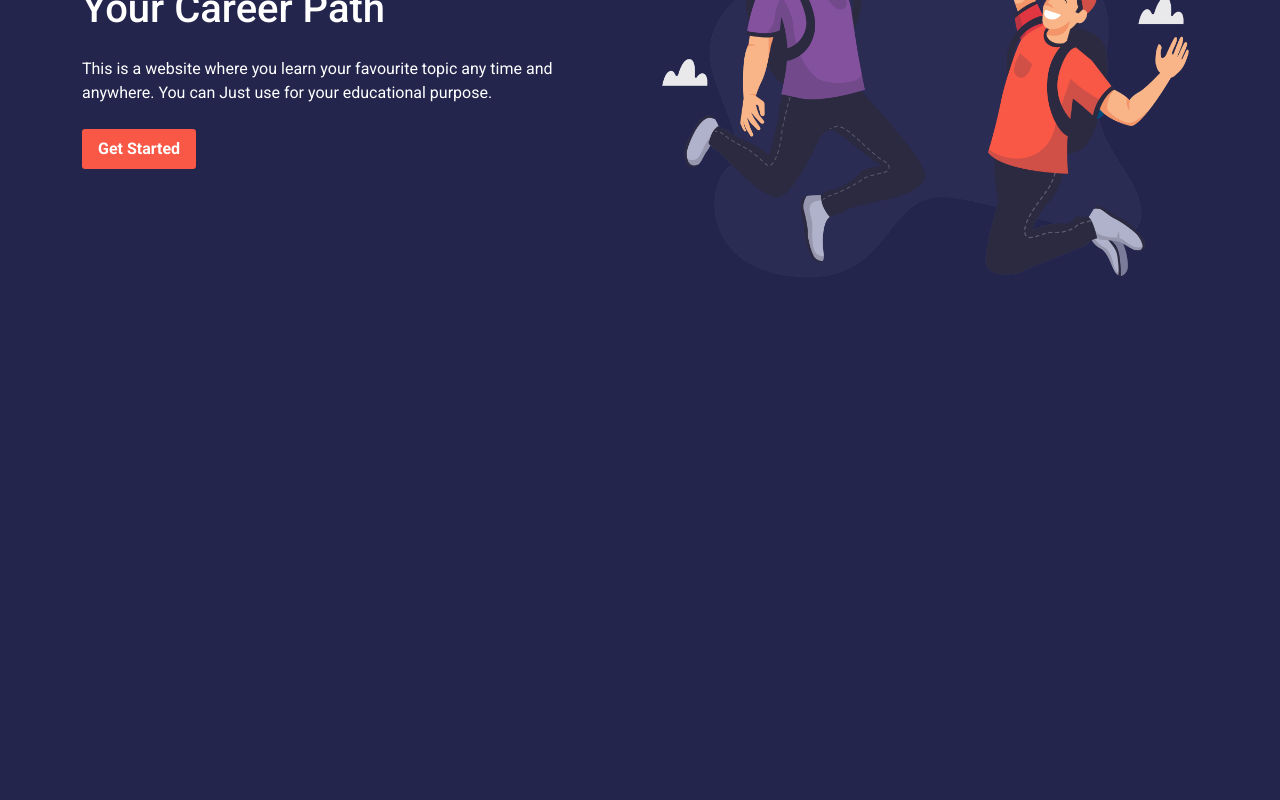
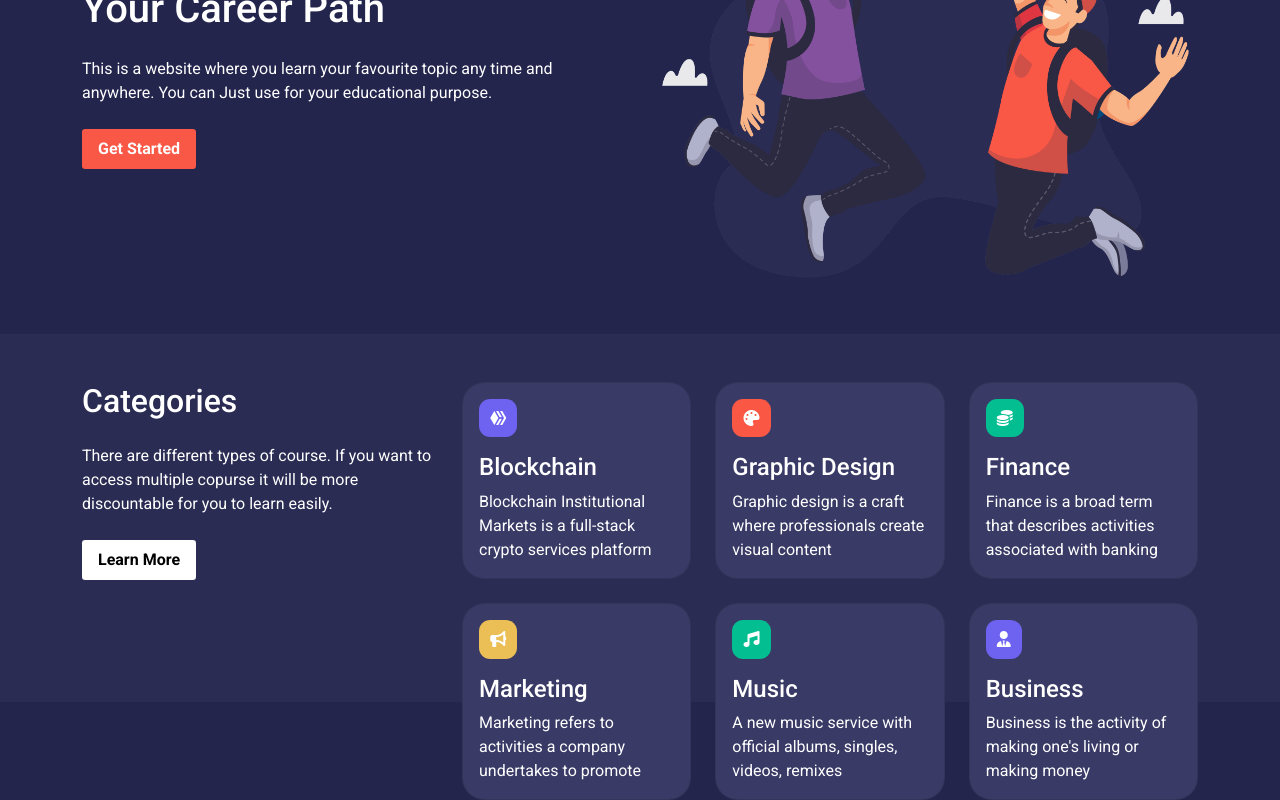
Before and after one commit to fazlerabbytalukder/e-courses, a React (Create React App) app: page /home in a window 1280 px wide. Shown: the part 285-1085 px from the top of the page. Before the commit the page ends 800 px from the top, so only its background shows below. Built offline with nearby package versions, Linux system fonts and the light colour scheme.

Commit message:
categories complete

```diff
--- a/src/components/Banner/Banner.js
+++ b/src/components/Banner/Banner.js
@@ -6,12 +6,12 @@ const Banner = () => {
     return (
         <div className='container'>
             <div className="row d-flex justify-content-center align-items-center">
-                <div className="col-md-6">
+                <div className="col-md-6 mb-5">
                     <h1>Grow Your Skill To Advance Your Career Path</h1>
                     <p className='my-4'>This is a website where you learn your favourite topic any time and anywhere. You can Just use for your educational purpose.</p>
                     <button className='button1'>Get Started</button>
                 </div>
-                <div className="col-md-6">
+                <div className="col-md-6 mb-5">
                     <img className='img-fluid' src={bannerImg} alt="" />
                 </div>
             </div>
--- a/src/components/Categories/Categories.css
+++ b/src/components/Categories/Categories.css
@@ -0,0 +1,49 @@
+.card-background{
+    background-color: #393b66;
+    border-radius: 1.4rem;
+}
+
+.category-background{
+    background-color: #2A2C53;
+    height: 23rem;
+}
+
+.button2{
+    border: none;
+    padding: 0.5rem 1rem;
+    background-color: white;
+    color: black;
+    font-weight: bold;
+    border-radius: .2rem;
+}
+
+.button2:hover{
+    background-color: transparent;
+    border: 1px solid #6D60F1;
+    color: white;
+}
+
+.icon-design-1{
+    background-color: #6E62F1;
+    padding: .7rem;
+    border-radius: .7rem;
+    margin-bottom: 1rem;
+}
+.icon-design-2{
+    background-color: #FA5745;
+    padding: .7rem;
+    border-radius: .7rem;
+    margin-bottom: 1rem;
+}
+.icon-design-3{
+    background-color: #02BE91;
+    padding: .7rem;
+    border-radius: .7rem;
+    margin-bottom: 1rem;
+}
+.icon-design-4{
+    background-color: #EBBF55;
+    padding: .7rem;
+    border-radius: .7rem;
+    margin-bottom: 1rem;
+}
--- a/src/components/Categories/Categories.js
+++ b/src/components/Categories/Categories.js
@@ -3,8 +3,74 @@ import './Categories.css';
 
 const Categories = () => {
     return (
-        <div>
-            <h1>this is categories</h1>
+        <div className='category-background'>
+            <div className='container pt-5'>
+                <div className="row">
+                    <div className="col-md-4">
+                        <h2>Categories</h2>
+                        <p className='my-4'>There are different types of course. If you want to access multiple copurse it will be more discountable for you to learn easily.</p>
+                        <button className='button2 mb-5'>Learn More</button>
+                    </div>
+                    <div className="col-md-8">
+                        <div className="row row-cols-1 row-cols-md-3 g-4">
+                            <div className="col">
+                                <div className="card card-background h-100">
+                                    <div className="card-body">
+                                            <i style={{color:'white'}} className="fa-brands icon-design-1 fa-hive"></i>
+                                            <h4 className="card-title">Blockchain</h4>
+                                            <p className="card-text">Blockchain Institutional Markets is a full-stack crypto services platform</p>
+                                        </div>
+                                </div>
+                            </div>
+                            <div className="col">
+                            <div className="card card-background h-100">
+                                    <div className="card-body">
+                                        <i style={{ color: 'white' }} className="fa-solid fa-palette icon-design-2"></i>
+                                            <h4 className="card-title">Graphic Design</h4>
+                                            <p className="card-text">Graphic design is a craft where professionals create visual content</p>
+                                        </div>
+                                </div>
+                            </div>
+                            <div className="col">
+                            <div className="card card-background h-100">
+                                    <div className="card-body">
+                                        <i style={{ color: 'white' }} className="fa-solid fa-coins icon-design-3"></i>
+                                            <h4 className="card-title">Finance</h4>
+                                            <p className="card-text">Finance is a broad term that describes activities associated with banking</p>
+                                        </div>
+                                </div>
+                            </div>
+                            <div className="col">
+                            <div className="card card-background h-100">
+                                    <div className="card-body">
+                                        <i style={{ color: 'white' }} className="fa-solid fa-bullhorn icon-design-4"></i>
+                                            <h4 className="card-title">Marketing</h4>
+                                            <p className="card-text">Marketing refers to activities a company undertakes to promote</p>
+                                        </div>
+                                </div>
+                            </div>
+                            <div className="col">
+                            <div className="card card-background h-100">
+                                    <div className="card-body">
+                                        <i style={{ color: 'white' }} className="fa-solid fa-music icon-design-3"></i>
+                                            <h4 className="card-title">Music</h4>
+                                            <p className="card-text"> A new music service with official albums, singles, videos, remixes</p>
+                                        </div>
+                                </div>
+                            </div>
+                            <div className="col">
+                            <div className="card card-background h-100">
+                                    <div className="card-body">
+                                        <i style={{ color: 'white' }} className="fa-solid fa-user-tie icon-design-1"></i>
+                                            <h4 className="card-title">Business</h4>
+                                            <p className="card-text">Business is the activity of making one's living or making money</p>
+                                        </div>
+                                </div>
+                            </div>
+                        </div>
+                    </div>
+                </div>
+            </div>
         </div>
     );
 };
--- a/src/components/Home/Home.js
+++ b/src/components/Home/Home.js
@@ -1,5 +1,6 @@
 import React from 'react';
 import Banner from '../Banner/Banner';
+import Categories from '../Categories/Categories';
 import Navbar from '../Navbar/Navbar';
 import './Home.css';
 
@@ -8,6 +9,7 @@ const Home = () => {
         <div id='home'>
             <Navbar></Navbar>
             <Banner></Banner>
+            <Categories></Categories>
         </div>
     );
 };
--- a/src/components/Navbar/Navbar.css
+++ b/src/components/Navbar/Navbar.css
@@ -1,5 +1,5 @@
 .nav-design{
-    background-color: #2A2C53;
+    background-color: #6D60F1;
 }
 
 .collapse-button-design{
```
